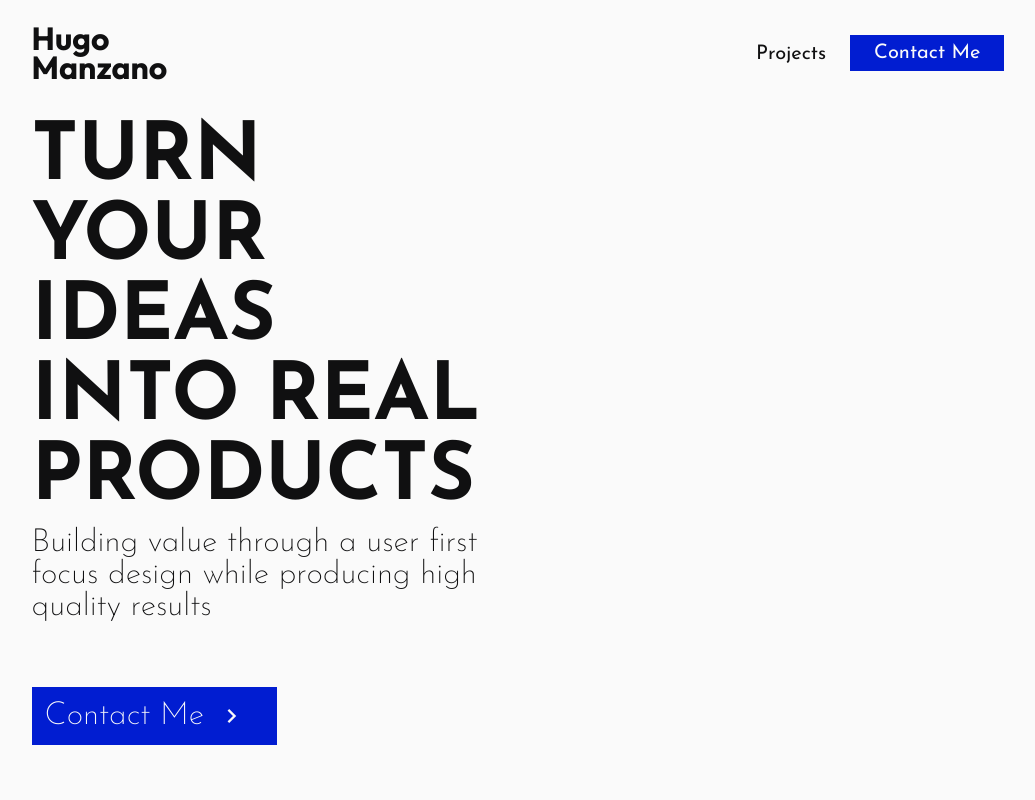
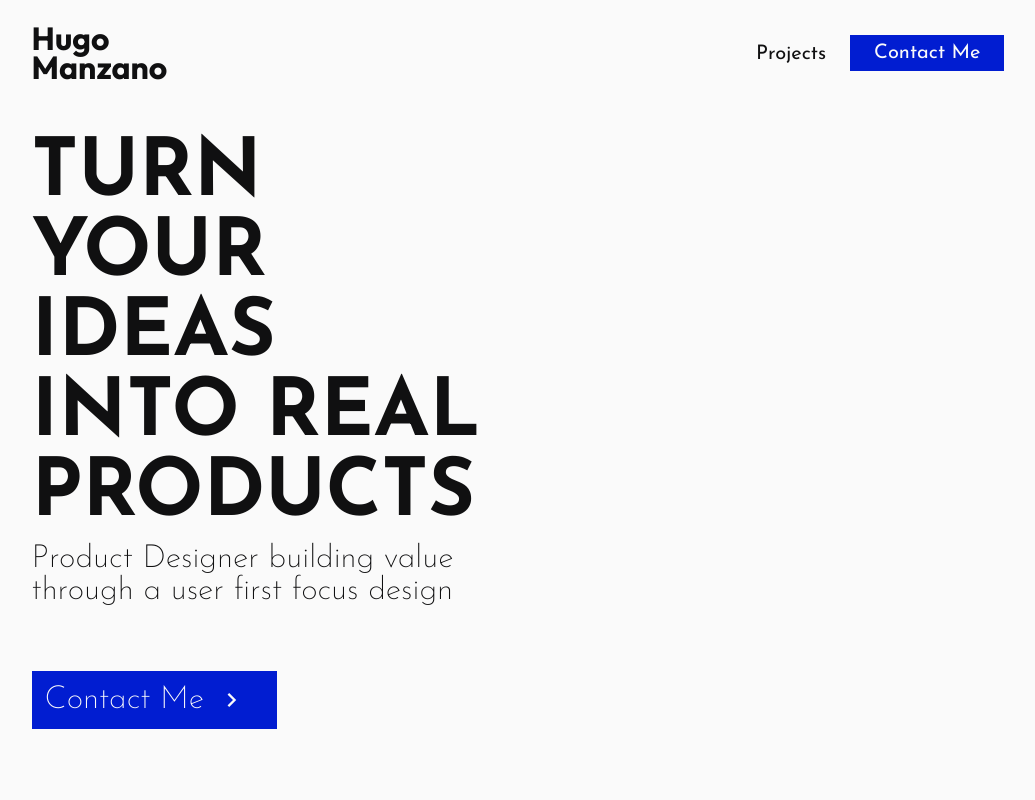
Before and after one commit to HugoManza/portfolio, a React (Vite) app: page /#/ in a window 1280 px wide. Shown: the top 800 px of the page, without its empty margins (122-1157 px from the left). Built offline with nearby package versions, Linux system fonts and the light colour scheme.

Commit message:
HEadline Changes

```diff
--- a/src/components/TopFinal.jsx
+++ b/src/components/TopFinal.jsx
@@ -10,7 +10,7 @@ const TopFinal = () => {
                 <div className="leftFrame">
                     <div className="textFrame">
                         <h1>Turn your ideas into real products</h1>
-                        <h4>Building value through a user first focus design while producing high quality results</h4>
+                        <h4>Product Designer building value through a user first focus design</h4>
                     </div>
                     <a className="ctaButton" target="_blank" href="https://www.linkedin.com/in/hugo-manzano-lara/"><h4>Contact Me</h4><span className="material-symbols-outlined">chevron_right</span></a>
                 </div>
```
